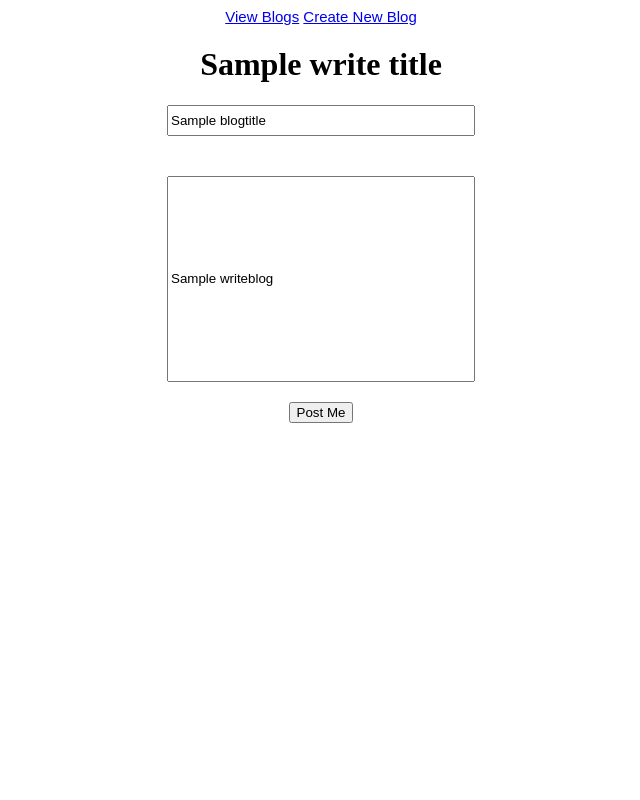
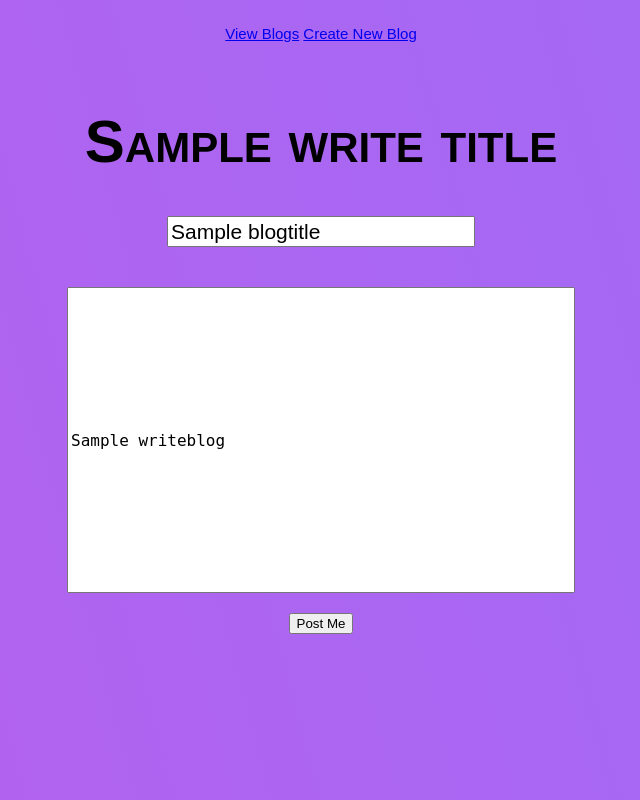
Before and after one commit to AlanaRosen/blogz, a Flask app: template templates/newpost.html in a window 1280 px wide. Shown: the whole page, without its empty margins (319-959 px from the left). Run offline with Flask 2, Linux system fonts and the light colour scheme; the template is opened without the code that fills it: most values are stand-ins (such as "Sample title", 1, 10 or a date in 2020).

Commit message:
Finish requirements and bonus missions. Make new branches to add login/register functions for funsies.

```diff
--- a/main.py
+++ b/main.py
@@ -1,7 +1,5 @@
 from flask import Flask, request, redirect, render_template
 from flask_sqlalchemy import SQLAlchemy
-import cgi
-import os
 
 app = Flask(__name__)
 app.config['DEBUG'] = True
@@ -18,15 +16,17 @@ class Blog(db.Model):
         self.title = title
         self.body = body
 
-blogs = []
+def get_blogs():
+    return db.session.query(Blog).order_by(Blog.id.desc()).all()
 
 @app.route('/')
 def index():
-    return redirect('/blog')
-
-@app.route('/blog')
-def blog_page():
-    return render_template('blog.html', title='Your Blog', blog_display = 'Your Blog', blogs=blogs)
+    return render_template(
+        'home.html',
+        title='Your Blog',
+        blog_display = 'Your Blog',
+        blogs=get_blogs()
+    )
 
 @app.route('/newpost')
 def post_new():
@@ -60,23 +60,17 @@ def validate_entry():
 
     else:
         blog = Blog(blog_title, write_blog)
-        blogs.append(blog)
-        return redirect('/blog')
+        db.session.add(blog)
+        db.session.commit()
 
-@app.route('/single_blog', methods=['GET'])
+        return redirect('/blog?id=' + str(blog.id))
+
+@app.route('/blog', methods=['GET'])
 def singleblog():
 
     id = request.args.get('id')
-
-    return render_template('single_blog.html', blog_title = id.title, blog_body = id.body, id = id)
+    a_blog = Blog.query.get(id)
+    return render_template('blog.html', blog=a_blog)
 
 if __name__ == '__main__':
     app.run()
-
-
-
-
-# 'add a new post' and blog listings on the same page
-# separate those portions into separate routes, handler classes, and templates
-# when a user submits a new post, redirect them to the main blog page
-# nav links on both pages
--- /dev/null
+++ b/static/css/style.css
@@ -0,0 +1,59 @@
+html {
+    height: 100%;
+}
+
+body {
+    margin:0;
+    margin-left: 5%;
+    margin-right: 5%;
+    text-align: center;
+}
+
+nav {
+    font-family: "Century Gothic", sans-serif;
+    font-size: 15px;
+    color: gray;
+    position: relative;
+    padding: 25px;
+}
+
+h1 {
+    font-family: "Broadway", sans-serif;
+    font-size: 60px;
+    height: normal;
+    font-variant: small-caps;
+}
+
+.title {
+    font-family: "Forte", "Bauhaus 93", "Broadway", sans-serif;
+    font-size: 37px;
+}
+
+.body {
+    font-family: "Ink Free", "Bradley Hand ITC", monospace;
+}
+
+.background {
+    background: linear-gradient(75deg, rgb(182, 97, 238), rgb(160, 107, 245));
+    background-repeat: no-repeat;
+    background-attachment: fixed;
+}
+
+#submitbutton {
+    margin-top: 20px;
+}
+
+#blog-title {
+    height:25px;
+    width:300px;
+    font-family: "Forte", "Bauhaus 93", "Broadway", sans-serif;
+    font-size: 21px;
+}
+
+#write-blog {
+    height:300px;
+    width:500px;
+    margin-top:40px;
+    font-family: "Ink Free", "Bradley Hand ITC", monospace;
+    font-size: 16px;
+}
--- a/static/style.css
+++ /dev/null
@@ -1,24 +0,0 @@
-nav {
-    font-family: "Century Gothic", sans-serif;
-    font-size: 15px;
-    color: gray;
-}
-
-.background {
-    /* background-image: linear-gradient(bottom, rgb(182, 97, 238), rgb(153, 54, 153), rgb(110, 42, 110));
-    background-repeat: no-repeat; */
-    background-color: rgb(110, 42, 110);
-}
-
-body {
-    margin-left: 5%;
-    margin-right: 5%;
-    text-align: center;
-  }
-  .bodytext {
-      font-family: "Ink Free", "Bradley Hand ITC", sans-serif;
-  }
-
-blogtitle {
-    font-family: "Forte", "Bauhaus 93", "Broadway", sans-serif;
-}
--- a/templates/base.html
+++ b/templates/base.html
@@ -1,16 +1,16 @@
 <!DOCTYPE html>
 <html>
-
 <head>
-    <link rel='stylesheet' href='style.css' type='text/css' />
+    <link rel='stylesheet' href="{{ url_for('static', filename='css/style.css') }}" type='text/css' />
     <title>{{ title }}</title>
-    <nav>
-        <a href='/blog'>View Blogs</a>
-        <a href='/newpost'>Create New Blog</a>
-    </nav>
 </head>
-
-<body>
+<body class='background'>
+    <header>
+        <nav>
+            <span><a href='/'>View Blogs</a></span>
+            <span><a href='/newpost'>Create New Blog</a></span>
+        </nav>
+    </header>
     {% block content %}
     {% endblock %}
 </body>
--- a/templates/newpost.html
+++ b/templates/newpost.html
@@ -1,26 +1,23 @@
 {% extends 'base.html' %}
 {% block content %}
 
-<link rel='stylesheet' href='style.css' type='text/css' />
-
 <div>
-    <h1> {{ write_title }}</h1>
+    <h1>{{ write_title }}</h1>
 </div>
 
 <form method='POST'>
     <div>
-        <input type='textarea' style="height:25px;width:300px" name='blog_title' value='{{ blogtitle }}' placeholder='Title Your Blog' />
+        <input type='textarea' id='blog-title' name='blog_title' value='{{ blogtitle }}' placeholder='Title Your Blog' class='title' />
         <span class='error'>{{title_error}}</span>
     </div>
 
     <div>
-        <input type='textarea' style="height:200px;width:300px;margin-top:40px" name='write_blog' value='{{ writeblog }}'
-            placeholder="Let's hear what you've got to say." />
+        <input type='textarea' id='write-blog' name='write_blog' value='{{ writeblog }}' placeholder="Let's hear what you've got to say." class='body' />
         <span class='error'>{{blog_error}}</span>
     </div>
 
     <div>
-        <input type='submit' value='Post Me' style="margin-top:20px" />
+        <input type='submit' value='Post Me' id='submitbutton' />
     </div>
 </form>
 
```
Also changed, not shown: templates/blog.html (+4 -16 lines), templates/home.html (added, +22 -0 lines), templates/single_blog.html (deleted, +0 -15 lines), 1 other file.
